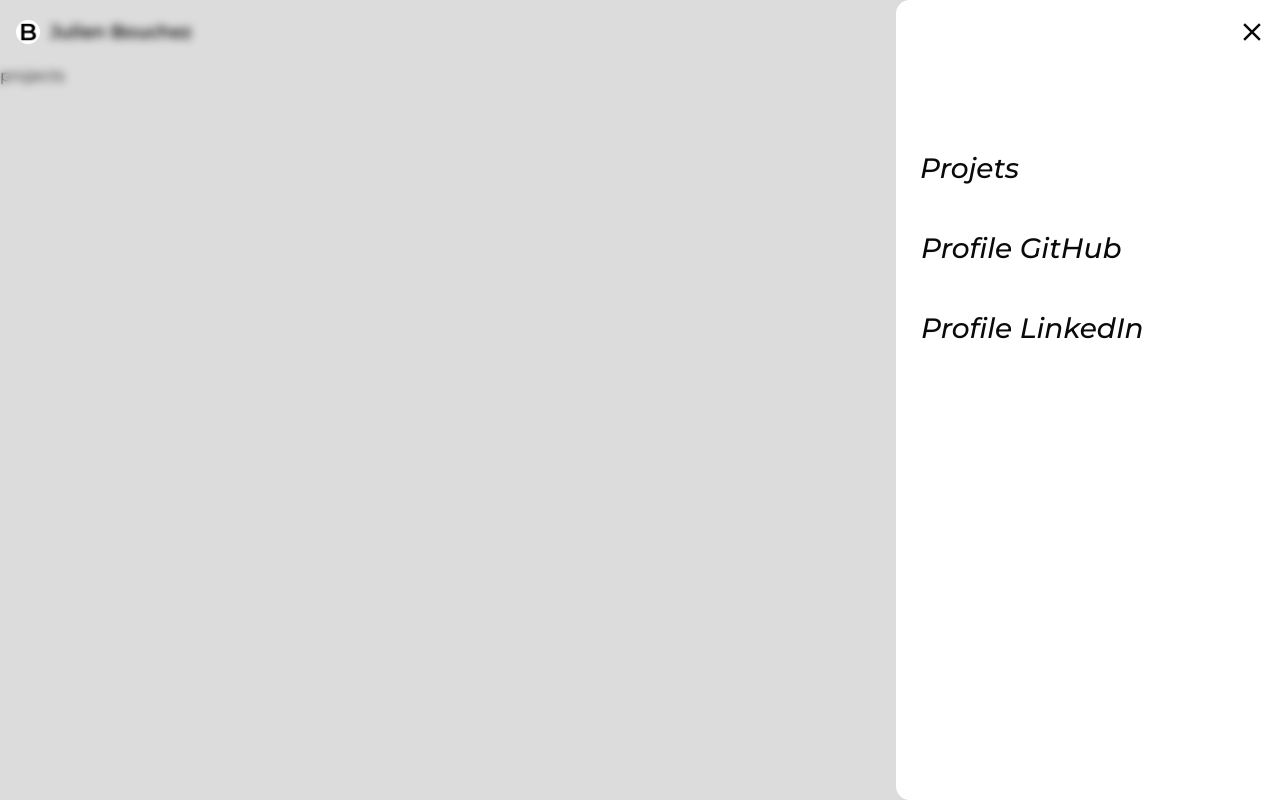
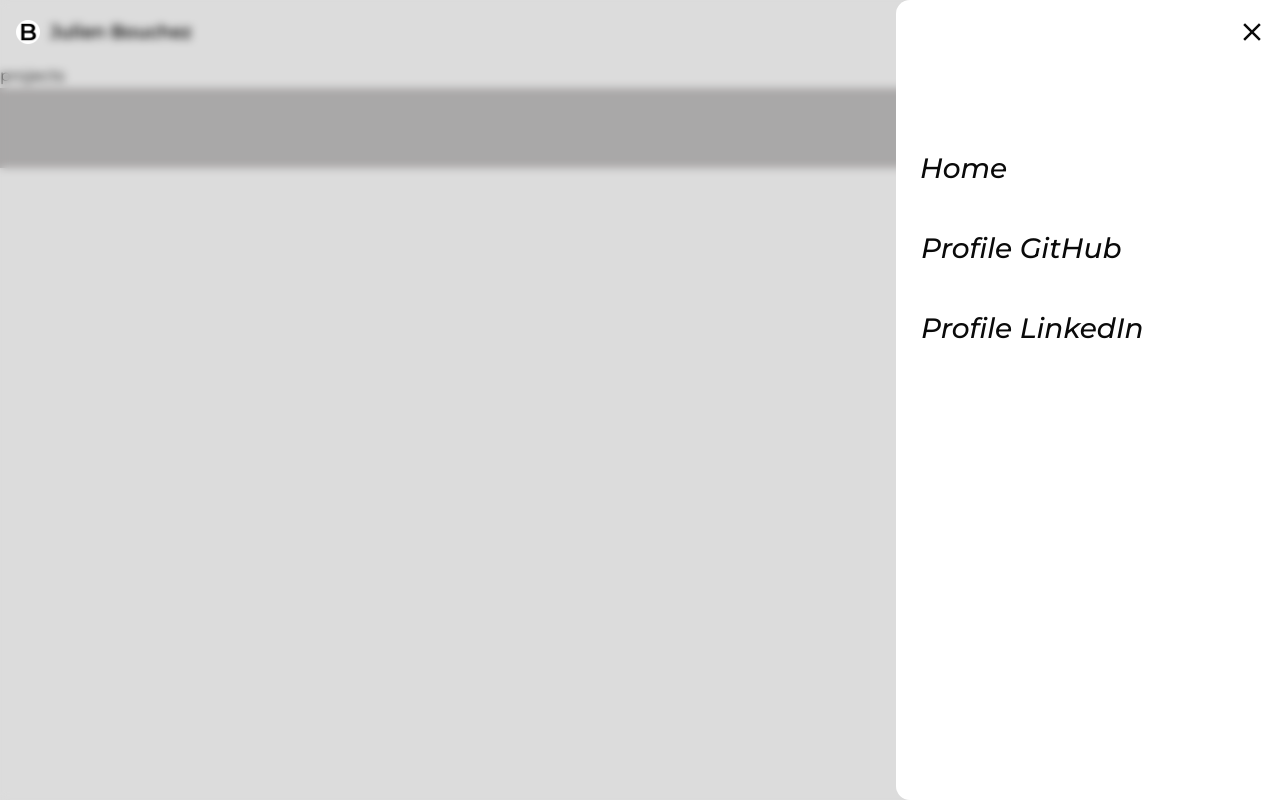
Before and after one commit to julienb84/Portfolio, a React (Vite) app: page /projects in a window 1280 px wide. Both pictures are taken after a click on the button 1248 px from the left and 32 px from the top of the page. Built offline with nearby package versions, Linux system fonts and the light colour scheme.

Commit message:
add home state

```diff
--- a/src/App.tsx
+++ b/src/App.tsx
@@ -4,22 +4,27 @@ import Projects from "./Pages/Projects";
 
 // COMPONENTS //
 import Header from "./components/header/Header";
+import Footer from "./components/footer/Footer";
 
 // REACT HOOKS & COMPONENTS //
-// import { useState } from "react";
+import { useState } from "react";
 import { BrowserRouter as Router, Routes, Route } from "react-router-dom";
 
 function App() {
-  // const [count, setCount] = useState(0);
+  const [isHome, setIsHome] = useState(false);
 
   return (
     <>
       <Router>
-        <Header />
+        <Header isHome={isHome} />
         <Routes>
-          <Route path="/" element={<Home />} />
-          <Route path="/projects" element={<Projects />} />
+          <Route path="/" element={<Home setIsHome={setIsHome} />} />
+          <Route
+            path="/projects"
+            element={<Projects setIsHome={setIsHome} />}
+          />
         </Routes>
+        <Footer />
       </Router>
     </>
   );
--- a/src/Pages/Home.tsx
+++ b/src/Pages/Home.tsx
@@ -6,9 +6,10 @@ import Button from "../components/ui/Button";
 
 // FRAMEWORKS COMPONENTS & HOOKS //
 import { useNavigate } from "react-router-dom";
+import { useEffect } from "react";
 
 // DATA //
-import screenA from "../assets/screen-vs_02.svg";
+import screenA from "../assets/Screen-VSC.svg";
 import routerLogo from "../assets/rr_lockup_dark.svg";
 import stripeLogo from "../assets/Stripe wordmark - White.svg";
 import nodeLogo from "../assets/nodejsStackedWhite.svg";
@@ -22,8 +23,17 @@ import { SiAxios } from "react-icons/si";
 import { SiExpress } from "react-icons/si";
 import { IoArrowForward } from "react-icons/io5";
 
-const Home = () => {
+interface HomeProps {
+  setIsHome: React.Dispatch<React.SetStateAction<boolean>>;
+}
+
+const Home: React.FC<HomeProps> = ({ setIsHome }) => {
   const navigate = useNavigate();
+
+  useEffect(() => {
+    document.title = "Home | Julien Bouchez";
+    setIsHome(true);
+  }, []);
 
   return (
     <>
@@ -50,7 +60,7 @@ const Home = () => {
           <div className="px-4">
             <img
               src={screenA}
-              className="aspect-9/16 object-cover object-[18%] rounded-sm brightness-80 sepia-10"
+              className="aspect-9/16 object-cover object-[8%] rounded-sm brightness-80 sepia-10"
             />
           </div>
         </div>
--- a/src/Pages/Projects.tsx
+++ b/src/Pages/Projects.tsx
@@ -1,4 +1,16 @@
-const Projects = () => {
+// FRAMEWORKS COMPONENTS & HOOKS //
+import { useEffect } from "react";
+
+interface ProjectsProps {
+  setIsHome: React.Dispatch<React.SetStateAction<boolean>>;
+}
+
+const Projects: React.FC<ProjectsProps> = ({ setIsHome }) => {
+  useEffect(() => {
+    document.title = "Projects | Julien Bouchez";
+    setIsHome(false);
+  }, []);
+
   return (
     <div>
       <h1 className="text-app-content">projects</h1>
--- a/src/components/common/DrawerMenu.tsx
+++ b/src/components/common/DrawerMenu.tsx
@@ -35,6 +35,7 @@ interface DrawerMenuProps {
     | "icon-lg";
   isOpen: boolean;
   setIsOpen: React.Dispatch<React.SetStateAction<boolean>>;
+  isHome: boolean;
 }
 
 const DrawerMenu: React.FC<DrawerMenuProps> = ({
@@ -43,6 +44,7 @@ const DrawerMenu: React.FC<DrawerMenuProps> = ({
   triggerSize,
   isOpen,
   setIsOpen,
+  isHome,
 }) => {
   const navigate = useNavigate();
   return (
@@ -74,6 +76,7 @@ const DrawerMenu: React.FC<DrawerMenuProps> = ({
             <DrawerDescription></DrawerDescription>
           </DrawerHeader>
           <section className="text-app-content flex flex-col pt-20 pl-3 gap-10">
+            {isHome ? (
               <Button
                 variant="default"
                 size="lg"
@@ -85,6 +88,20 @@ const DrawerMenu: React.FC<DrawerMenuProps> = ({
               >
                 Projets
               </Button>
+            ) : (
+              <Button
+                variant="default"
+                size="lg"
+                className="h-10 bg-transparent text-[28px] italic justify-start hover:bg-transparent hover:font-semibold transition-all duration-300"
+                onClick={() => {
+                  navigate("/");
+                  setIsOpen(false);
+                }}
+              >
+                Home
+              </Button>
+            )}
+
             <a
               href="https://github.com/julienb84"
               target="_blank"
--- a/src/components/footer/Footer.tsx
+++ b/src/components/footer/Footer.tsx
@@ -1,5 +1,5 @@
 const Footer = () => {
-  return <div></div>;
+  return <div className="min-h-20 w-screen bg-footer-background"></div>;
 };
 
 export default Footer;
--- a/src/components/header/Header.tsx
+++ b/src/components/header/Header.tsx
@@ -10,7 +10,11 @@ import { useState } from "react";
 
 // UI //
 
-const Header = () => {
+interface HeaderProps {
+  isHome: boolean;
+}
+
+const Header: React.FC<HeaderProps> = ({ isHome }) => {
   const navigate = useNavigate();
   const [isOpen, setIsOpen] = useState(false);
   return (
@@ -31,6 +35,7 @@ const Header = () => {
           triggerSize="icon"
           isOpen={isOpen}
           setIsOpen={setIsOpen}
+          isHome={isHome}
         />
       </div>
     </div>
--- a/src/index.css
+++ b/src/index.css
@@ -13,6 +13,7 @@
   --app-background: oklch(97% 0 0);
   --app-content: oklch(0.145 0 0);
   --hovercolor: oklch(79.369% 0.00223 14.975);
+  --footer-background: oklch(79.369% 0.00223 14.975);
 
   /* shadCN Variables */
   --background: oklch(1 0 0);
@@ -54,6 +55,7 @@
     --app-background: #121212;
     --app-content: oklch(0.985 0 0);
     --hovercolor: #363535;
+    --footer-background: #202020;
 
     /* shadCN variables */
     --background: oklch(0.145 0 0);
@@ -99,6 +101,7 @@
   --color-app-content: var(--app-content);
   --color-hovercolor: var(--hovercolor);
   --color-logo-background: oklch(0.205 0 0);
+  --color-footer-background: var(--footer-background);
 
   --color-brand-25: #fffbfd;
   --color-brand-50: #fef5f8;
```
Also changed, not shown: src/assets/Screen-VSC.svg (added). Lines whose indentation alone changed are shown as unchanged.
